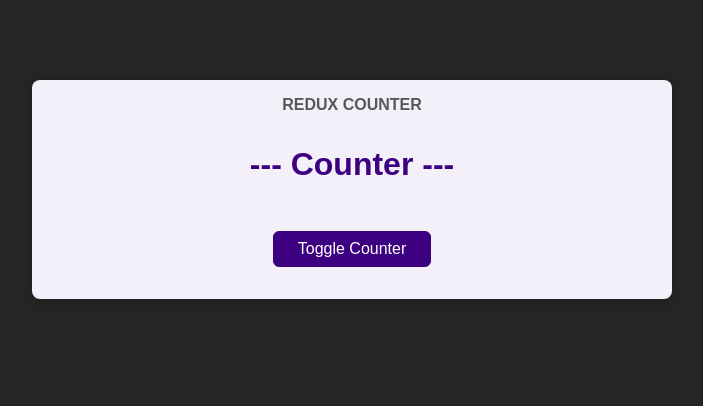
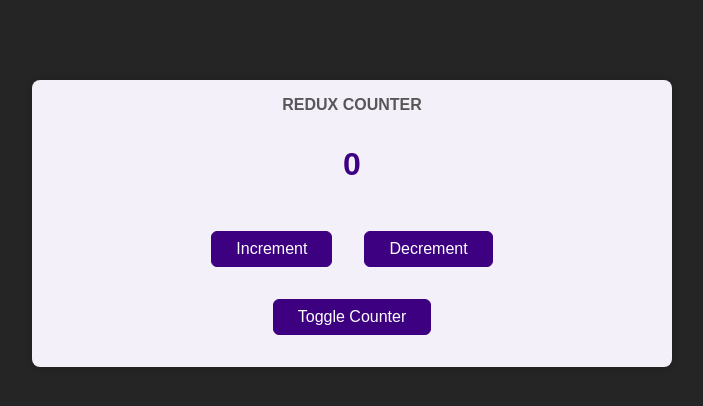
Before and after one commit to FerozShaik96/Basics-of-Redux, a React (Create React App) app: page / in a window 1280 px wide. Shown: the top 406 px of the page, without its empty margins (288-991 px from the left). Built offline with nearby package versions, Linux system fonts and the light colour scheme.

Commit message:
Provided the store to react App and using useSelector and use Dispatch hooks to dispatch actions and subscribe to the components

```diff
--- a/src/components/Counter.js
+++ b/src/components/Counter.js
@@ -1,12 +1,27 @@
 import classes from "./Counter.module.css";
+import { useSelector, useDispatch } from "react-redux";
 const Counter = () => {
+  const dispatch = useDispatch();
+
+  const counter = useSelector((state) => state.counter);
   const toggleCounterHandler = () => {};
+  const IncrementHandler = () => {
+    dispatch({ type: "increment", payload: 5 });
+  };
+
+  const DecrementHandler = () => {
+    dispatch({ type: "decrement", payload: 5 });
+  };
 
   return (
     <main className={classes.counter}>
       <h1>Redux Counter</h1>
-      <div className={classes.value}>--- Counter ---</div>
+      <div className={classes.value}>{counter}</div>
+      <div>
+        <button onClick={IncrementHandler}>Increment</button>
 
+        <button onClick={DecrementHandler}>Decrement</button>
+      </div>
       <button onClick={toggleCounterHandler}>Toggle Counter</button>
     </main>
   );
--- a/src/index.js
+++ b/src/index.js
@@ -1,8 +1,14 @@
 import React from "react";
 import ReactDOM from "react-dom/client";
+import Store from "./Store/Store";
 
+import { Provider } from "react-redux";
 import "./index.css";
 import App from "./App";
 
 const root = ReactDOM.createRoot(document.getElementById("root"));
-root.render(<App />);
+root.render(
+  <Provider store={Store}>
+    <App />
+  </Provider>
+);
```
